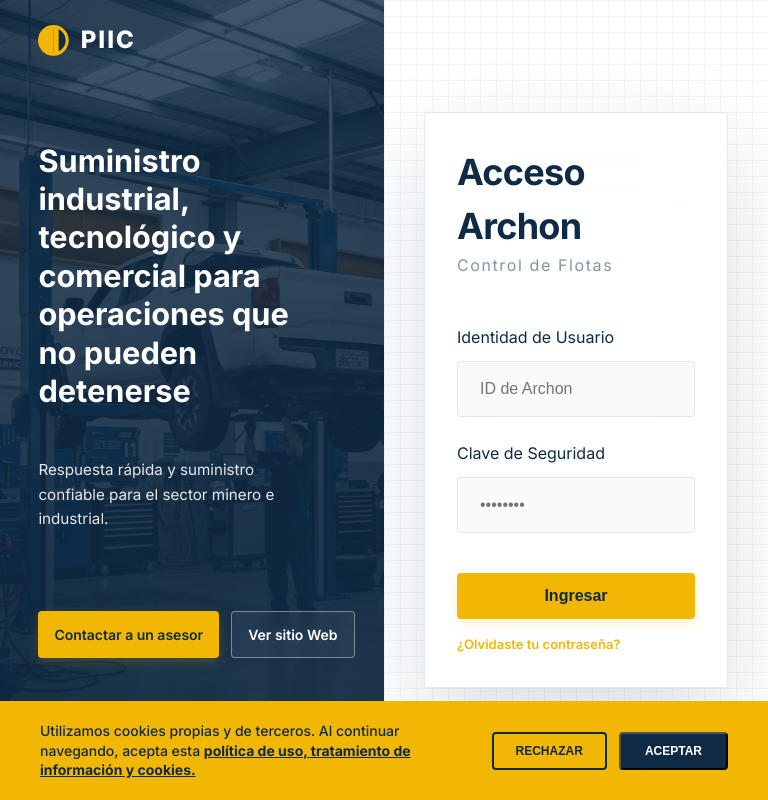
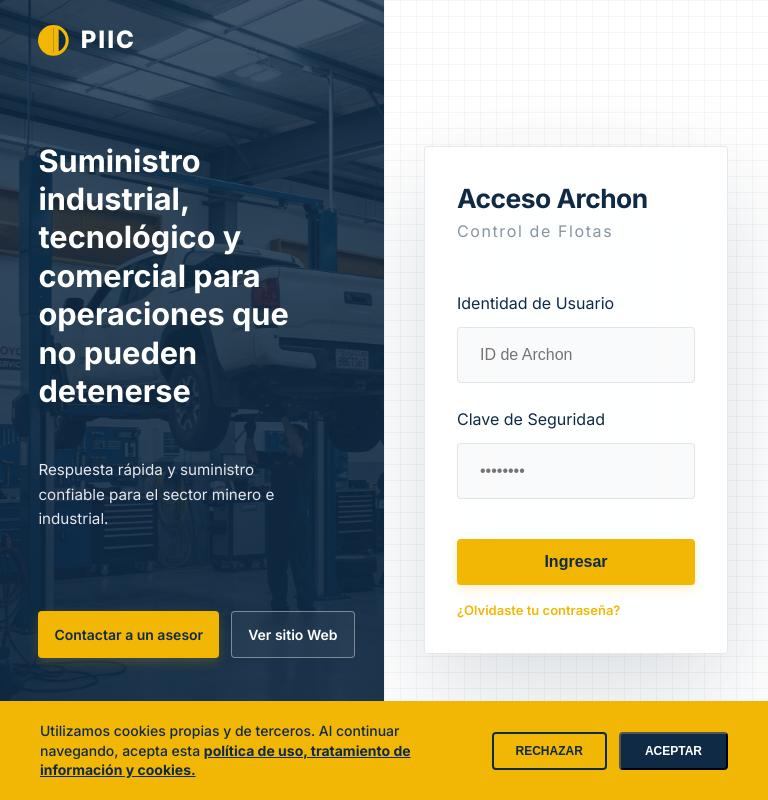
Before and after one commit to felipemiramontesr/mantenimiento_piic, a React (Vite) app in the folder apps/web/: page /login in a window 768 px wide. Built offline with nearby package versions, Linux system fonts and the light colour scheme; no server answers; the HTML template or start-up script is replaced by a standard one.

Commit message:
V.1.8.33_Archon_Tablet_Density_Refinement_Stacked_Footer_V33

```diff
--- a/apps/web/src/index.css
+++ b/apps/web/src/index.css
@@ -172,10 +172,23 @@
 
 /* 🖋️ TABLET-SPECIFIC UI/UX REFINEMENT (768px - 1279px) */
 @media (min-width: 768px) and (max-width: 1279px) {
+  .hero-footer {
+    flex-direction: column !important; /* 🔲 STACKED ROWS FOR TABLETS */
+    align-items: flex-start !important;
+    justify-content: center !important;
+    gap: 8px !important;
+  }
+
   .hero-footer div {
     white-space: nowrap !important;
     font-size: 9px !important;
     width: auto !important;
+    text-align: left !important;
+  }
+
+  .auth-card h2 {
+    font-size: 1.65rem !important; /* 🔲 ENSURE ACCESO ARCHON IS ONE-LINE */
+    white-space: nowrap !important;
   }
 
   .hero-actions {
```
